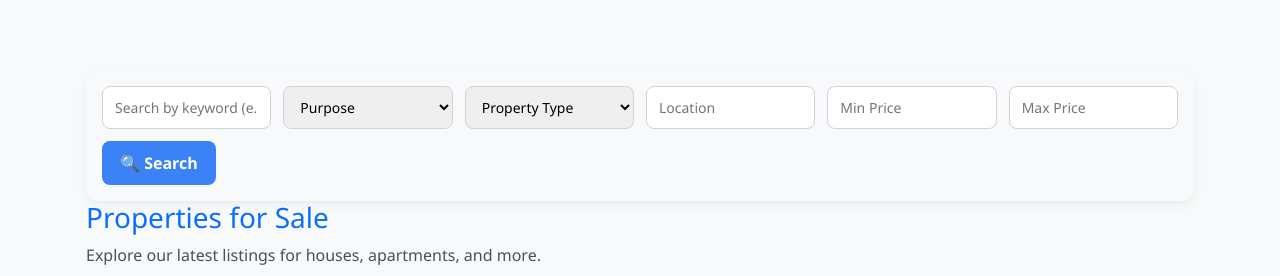
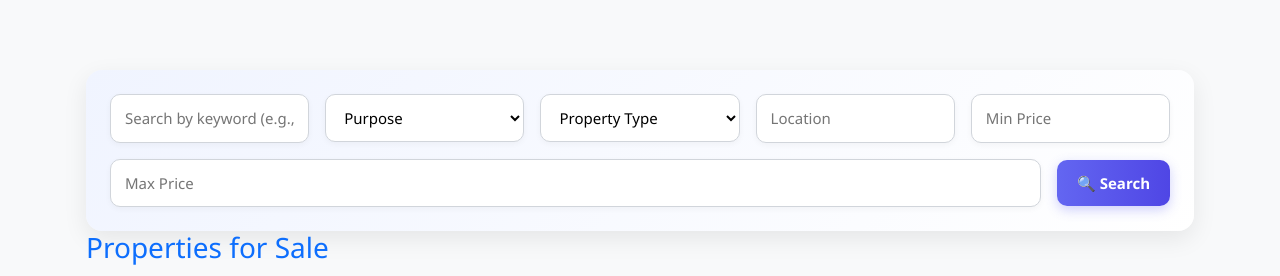
Before and after one commit to Honey7289/home-heavenly1, a React (Create React App) app: page / in a window 1280 px wide. Shown: the part 186-462 px from the top of the page. Built offline with nearby package versions, Linux system fonts and the light colour scheme; no server answers.

Commit message:
Update SearchBar.css

```diff
--- a/src/components/Home/SearchBar.css
+++ b/src/components/Home/SearchBar.css
@@ -3,45 +3,51 @@
 .search-bar-container {
   display: flex;
   flex-wrap: wrap;
-  gap: 12px;
-  padding: 16px;
-  background-color: #f8f9fa;
-  border-radius: 12px;
-  box-shadow: 0 4px 10px rgba(0, 0, 0, 0.05);
+  gap: 16px;
+  padding: 24px;
+  background: linear-gradient(135deg, #f0f4ff, #ffffff);
+  border-radius: 16px;
+  box-shadow: 0 8px 24px rgba(0, 0, 0, 0.08);
   align-items: center;
-  justify-content: space-between;
+  justify-content: center;
 }
 
 .search-bar-container input,
 .search-bar-container select {
-  padding: 10px 12px;
-  font-size: 14px;
-  border: 1px solid #ced4da;
-  border-radius: 8px;
-  flex: 1 1 160px;
-  min-width: 140px;
+  padding: 12px 14px;
+  font-size: 15px;
+  border: 1px solid #d1d5db;
+  border-radius: 10px;
+  flex: 1 1 180px;
+  min-width: 160px;
+  background-color: #fff;
   outline: none;
-  transition: border 0.2s ease;
+  transition: all 0.3s ease;
+  box-shadow: 0 2px 6px rgba(0, 0, 0, 0.04);
 }
 
 .search-bar-container input:focus,
 .search-bar-container select:focus {
-  border-color: #3b82f6;
+  border-color: #6366f1;
+  box-shadow: 0 0 0 3px rgba(99, 102, 241, 0.2);
 }
 
 .search-bar-container button {
-  padding: 10px 18px;
-  background-color: #3b82f6;
-  color: white;
+  padding: 12px 20px;
+  background: linear-gradient(to right, #6366f1, #4f46e5);
+  color: #ffffff;
   border: none;
-  border-radius: 8px;
+  border-radius: 10px;
+  font-size: 15px;
   font-weight: 600;
   cursor: pointer;
-  transition: background-color 0.3s ease;
+  transition: all 0.3s ease;
+  box-shadow: 0 4px 12px rgba(99, 102, 241, 0.3);
 }
 
 .search-bar-container button:hover {
-  background-color: #2563eb;
+  background: linear-gradient(to right, #4f46e5, #4338ca);
+  box-shadow: 0 6px 16px rgba(79, 70, 229, 0.4);
 }
 
 @media (max-width: 768px) {
```
